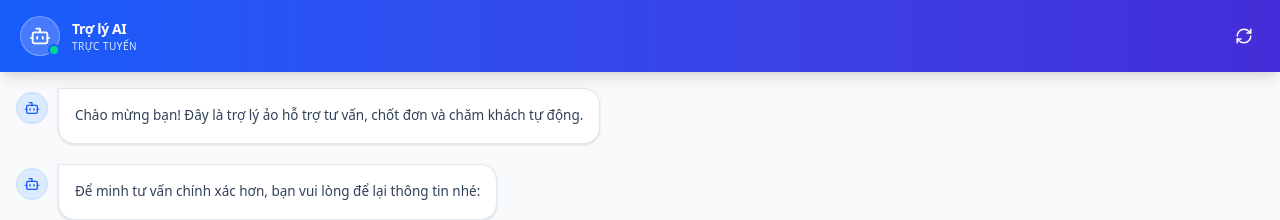
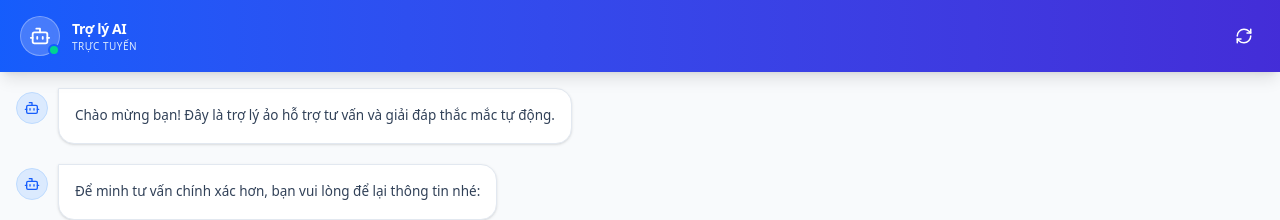
Before and after one commit to Thanhtra1702/my-project, a Next.js app in the folder admin-portal/: page /embed/1 in a window 1280 px wide. Shown: the top 220 px of the page. Built offline with nearby package versions, Linux system fonts and the light colour scheme.

Commit message:
text: update greeting to reflect consultation and Q&A only

```diff
--- a/admin-portal/app/embed/[tenantId]/page.tsx
+++ b/admin-portal/app/embed/[tenantId]/page.tsx
@@ -8,7 +8,7 @@ export default function EmbedChat() {
     const tenantId = params.tenantId;
 
     const [messages, setMessages] = useState<{ role: 'user' | 'bot' | 'system'; text: string; isForm?: boolean }[]>([
-        { role: 'bot', text: 'Chào mừng bạn! Đây là trợ lý ảo hỗ trợ tư vấn, chốt đơn và chăm khách tự động.' },
+        { role: 'bot', text: 'Chào mừng bạn! Đây là trợ lý ảo hỗ trợ tư vấn và giải đáp thắc mắc tự động.' },
     ]);
     const [input, setInput] = useState('');
     const [loading, setLoading] = useState(false);
```
